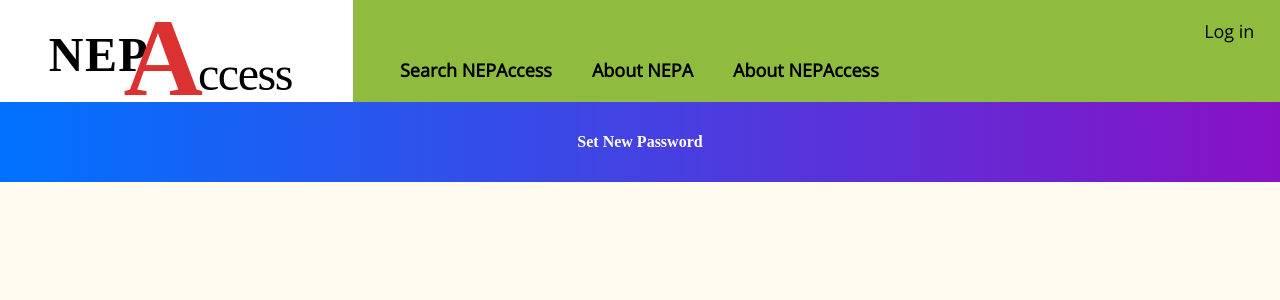
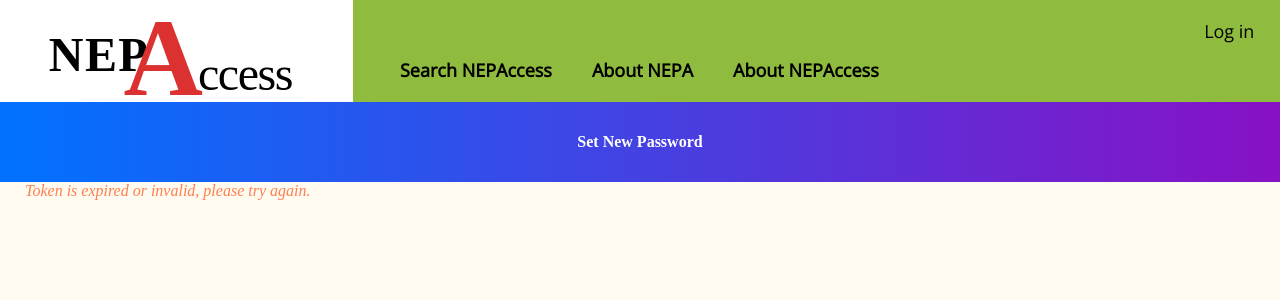
Before and after one commit to GeorgeMSchaffer/nepaccessFront, a React (Create React App) app: page /reset in a window 1280 px wide. Shown: the top 300 px of the page. Built offline with nearby package versions, Linux system fonts and the light colour scheme; no server answers.

Commit message:
CSS update

```diff
--- a/src/ForgotPassword.js
+++ b/src/ForgotPassword.js
@@ -86,7 +86,7 @@ class ForgotPassword extends React.Component {
         }).then(success => {
             if(success){
                 this.setState({
-                    successLabel: "Reset link sent to provided email address."
+                    successLabel: "Reset link sent to provided email address from root@mis-jvinalappl1.catnet.arizona.edu. Please allow roughly one minute for email to arrive."
                 });
             } else {
                 // Server down?
@@ -120,7 +120,7 @@ class ForgotPassword extends React.Component {
     render() {
         return (
             <div className="container login-form">
-                <label className="errorLabel">{this.state.networkError}</label>
+                <label className="loginErrorLabel">{this.state.networkError}</label>
                 <div className="form">
                     <div className="note">
                         <p>Reset Password</p>
@@ -132,7 +132,7 @@ class ForgotPassword extends React.Component {
                                 <div className="form-group">
                                     <input type="text" id="email" className="form-control" name="email"
                                     placeholder="Email address" autoFocus onChange={this.onChange} onKeyUp={this.onKeyUp}/>
-                                    <label className="errorLabel">{this.state.emailError}</label>
+                                    <label className="loginErrorLabel">{this.state.emailError}</label>
                                 </div>
                             </div>
                         </div>
--- a/src/Reset.js
+++ b/src/Reset.js
@@ -122,7 +122,7 @@ class Reset extends React.Component {
                             <p>Set New Password</p>
                         </div>
                         <div className="col-md-6">
-                            <label className="errorLabel">Token is expired or invalid, please try again.</label>
+                            <label className="loginErrorLabel">Token is expired or invalid, please try again.</label>
                         </div>
                     </div>
                 </div>)
@@ -139,7 +139,7 @@ class Reset extends React.Component {
                                 <label htmlFor="newPassword">Enter a new password:</label>
                                 <input type={this.state.newChecked} id="newPassword" className="form-control password-field"
                                     name="newPassword" placeholder="New Password *" value={this.state.newPassword} onChange={this.onNewPasswordChange}/>
-                                <label className="errorLabel">{this.state.newPasswordError}</label>
+                                <label className="loginErrorLabel">{this.state.newPasswordError}</label>
                                 <br />
                                 <input type="checkbox" id="showNewPassword" onClick={this.showNewPassword}></input>
                                 <label className="inline noSelect">Show password</label>
--- a/src/index-old.css
+++ b/src/index-old.css
@@ -229,6 +229,7 @@ label.table {
   color: coral;
 }
 .infoLabel {
+  display: block;
   color: darkblue;
 }
 
--- a/src/index.css
+++ b/src/index.css
@@ -277,3 +277,15 @@ button {
 a.email-text {
   cursor: text;
 }
+
+.loginErrorLabel {
+  display: inline-block;
+  padding: 0 0 0 25px;
+  color: coral;
+  font-style: italic;
+}
+
+.infoLabel {
+  display: block;
+  color: darkblue;
+}
```
